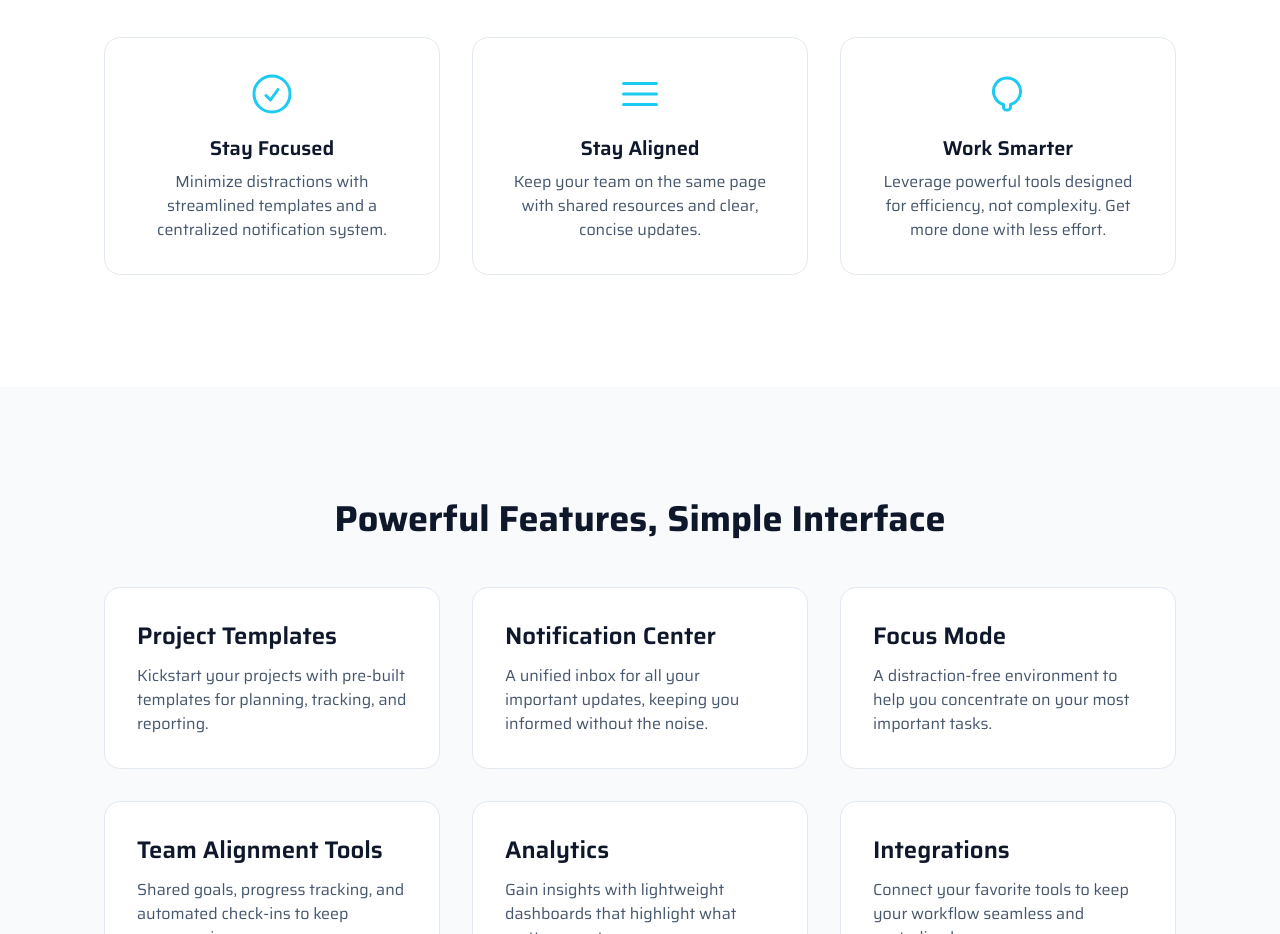
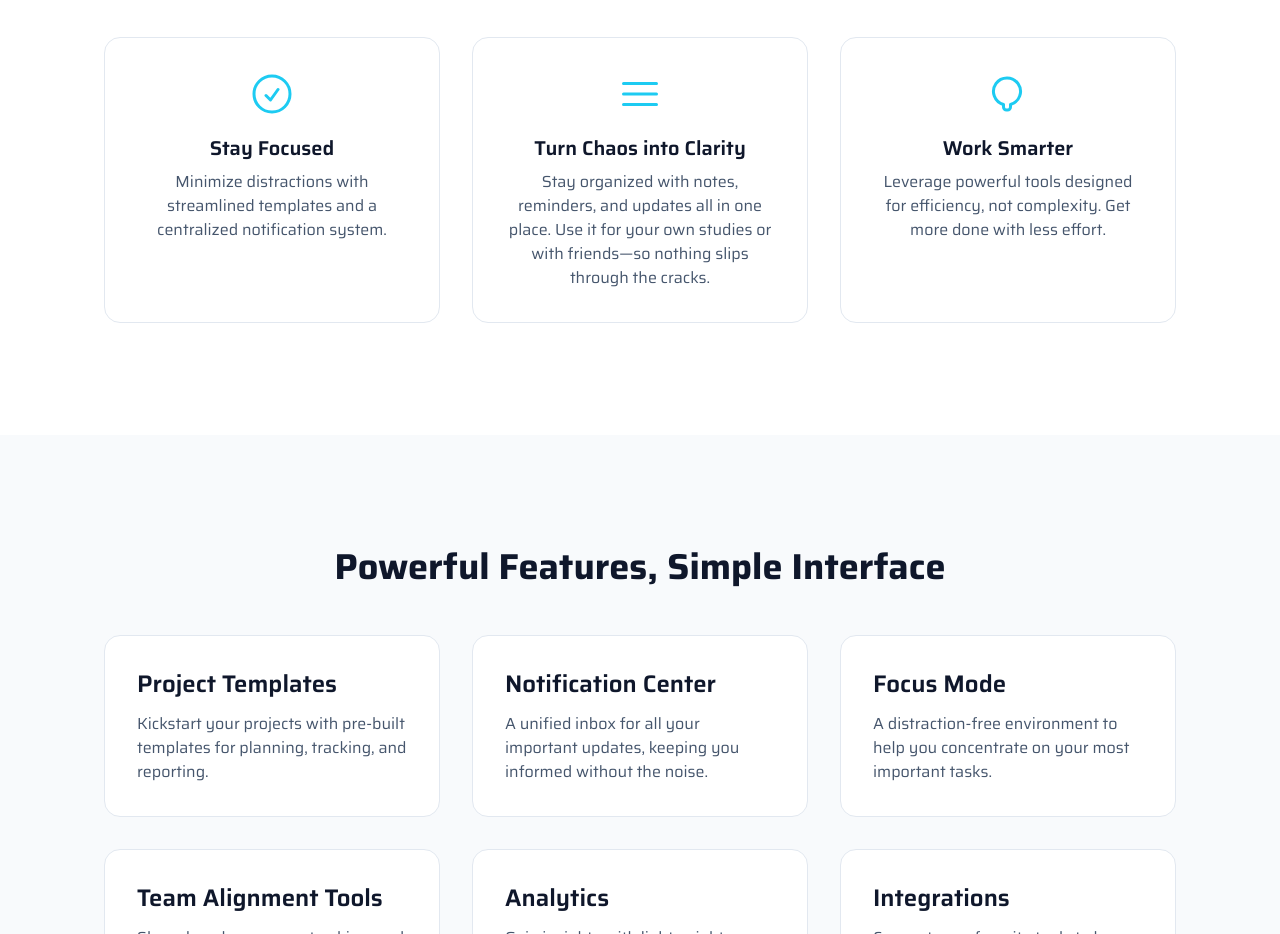
Before and after one commit to claritysyncio-lgtm/claritysync-backup, a Next.js app: page / in a window 1280 px wide. Shown: the part 1080-2014 px from the top of the page. Built offline with nearby package versions, Linux system fonts and the light colour scheme.

Commit message:
Update site

```diff
--- a/src/app/page.tsx
+++ b/src/app/page.tsx
@@ -150,9 +150,9 @@ export default function Home() {
               </div>
               <div className="flex flex-col items-center text-center p-8 bg-white rounded-2xl border border-slate-200">
                 <AlignIcon className="h-12 w-12 text-[#1dcbf2] mb-4" />
-                <h3 className="text-xl font-semibold mb-2 text-slate-900">Stay Aligned</h3>
+                <h3 className="text-xl font-semibold mb-2 text-slate-900">Turn Chaos into Clarity</h3>
                 <p className="text-slate-600">
-                  Keep your team on the same page with shared resources and clear, concise updates.
+                  Stay organized with notes, reminders, and updates all in one place. Use it for your own studies or with friends—so nothing slips through the cracks.
                 </p>
               </div>
               <div className="flex flex-col items-center text-center p-8 bg-white rounded-2xl border border-slate-200">
```
